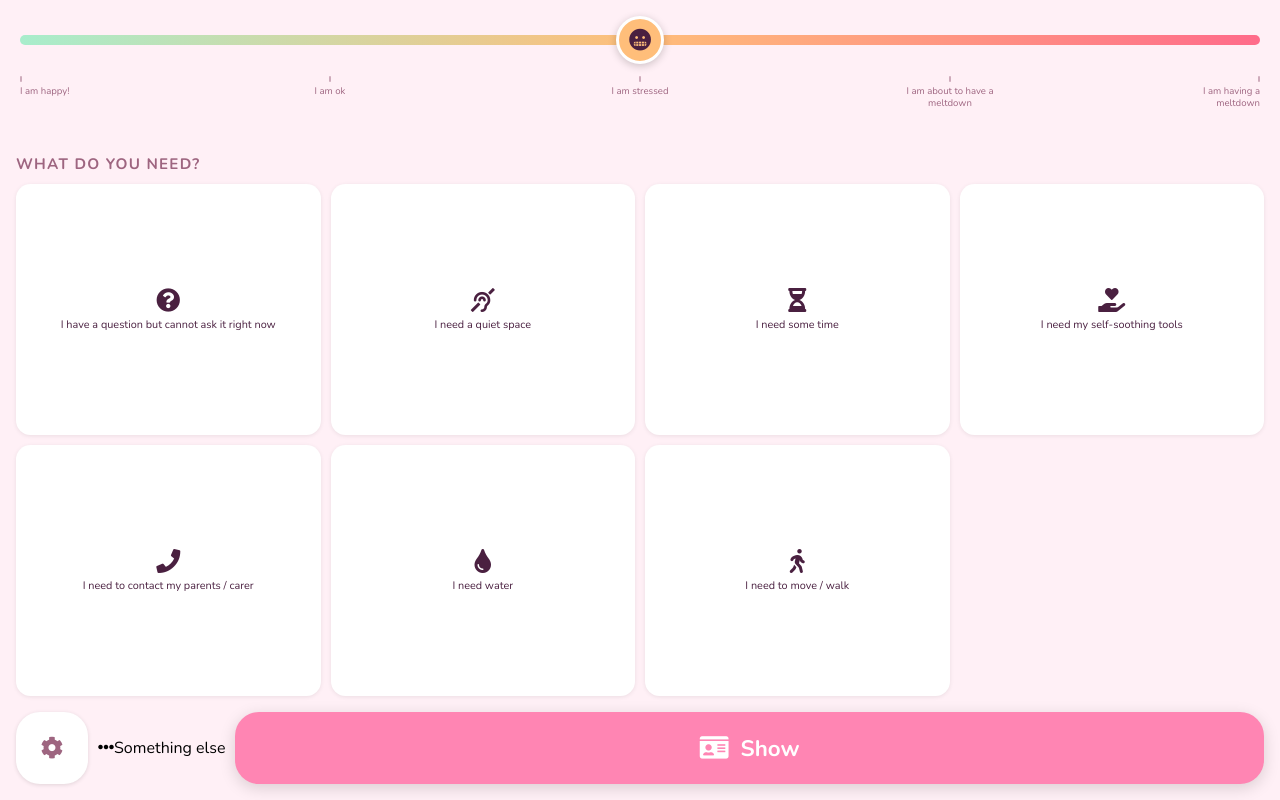
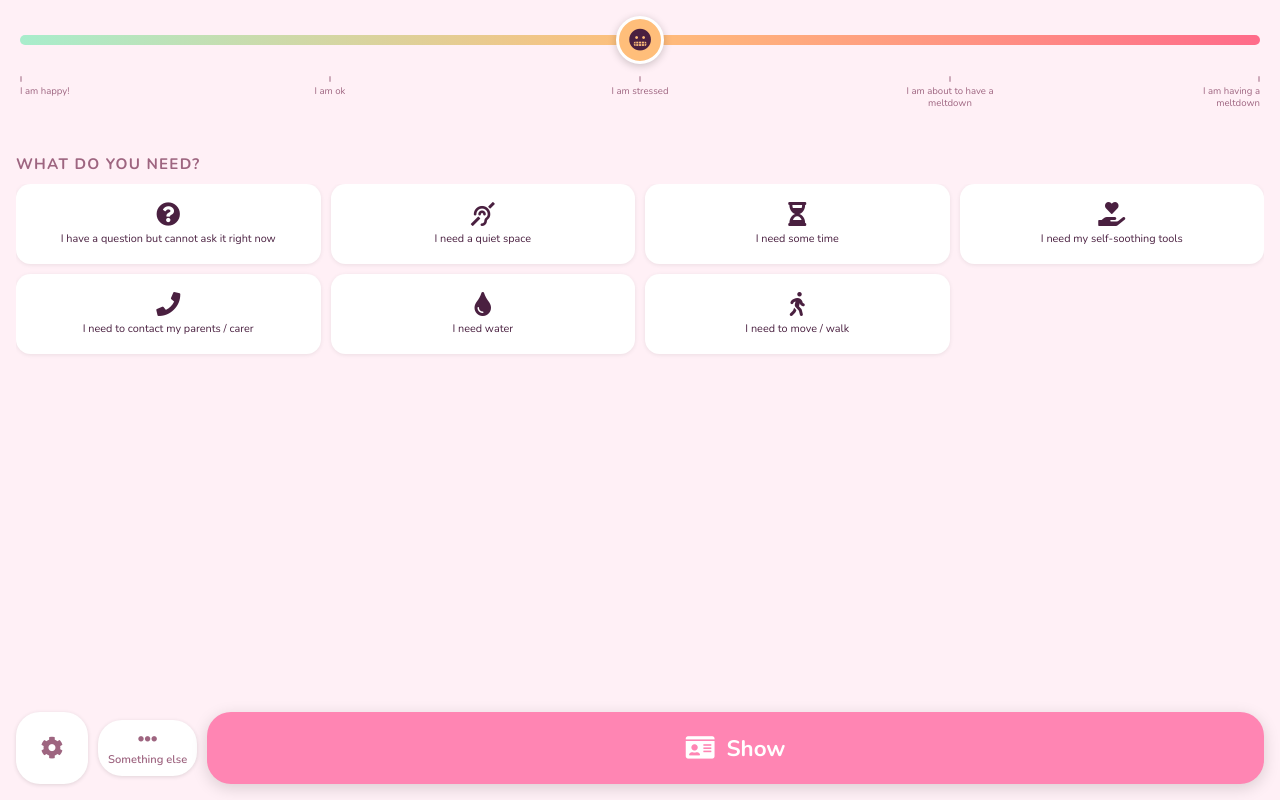
Before and after one commit to dmeeze/somatic, a plain HTML site: page index.html in a window 1280 px wide. Drawn offline with nearby package versions, Linux system fonts and the light colour scheme; a web font is replaced by a local one.

Commit message:
feat: scrollable needs grid with fixed row height and SE button styles

```diff
--- a/styles.css
+++ b/styles.css
@@ -276,15 +276,19 @@ ul { list-style: none; }
   min-height: 0;
   display: flex;
   flex-direction: column;
+  overflow: hidden;
 }
 
 .needs-grid {
   display: grid;
   grid-template-columns: repeat(4, 1fr);
-  grid-auto-rows: 1fr;
+  grid-auto-rows: 80px;
   gap: 10px;
-  flex: 1 1 0;
-  min-height: 0;
+  height: 100%;
+  overflow-y: auto;
+  overscroll-behavior: contain;
+  align-content: start;
+  padding-bottom: 8px;
 }
 
 .need-card {
@@ -328,6 +332,41 @@ ul { list-style: none; }
   display: -webkit-box;
   -webkit-line-clamp: 3;
   -webkit-box-orient: vertical;
+}
+
+/* Something Else button (bottom bar) */
+.se-btn {
+  display: flex;
+  flex-direction: column;
+  align-items: center;
+  justify-content: center;
+  gap: 4px;
+  padding: 6px 10px;
+  min-height: 56px;
+  min-width: 72px;
+  background: var(--surface-bg);
+  color: var(--text-muted);
+  border-radius: var(--radius);
+  font-size: 0.75rem;
+  font-weight: 600;
+  box-shadow: 0 1px 4px rgba(0,0,0,0.12);
+  transition: background var(--transition-speed), color var(--transition-speed);
+  -webkit-user-select: none;
+  user-select: none;
+}
+.se-btn:hover { background: var(--accent-secondary); }
+.se-btn.selected {
+  background: var(--accent-secondary);
+  color: var(--text-primary);
+  box-shadow: 0 2px 10px rgba(0,0,0,0.18);
+}
+.se-btn i { font-size: 1.2rem; }
+.se-btn-label {
+  overflow: hidden;
+  white-space: nowrap;
+  text-overflow: ellipsis;
+  max-width: 100px;
+  font-size: 0.7rem;
 }
 
 /* Fewer columns on very small screens */
```
